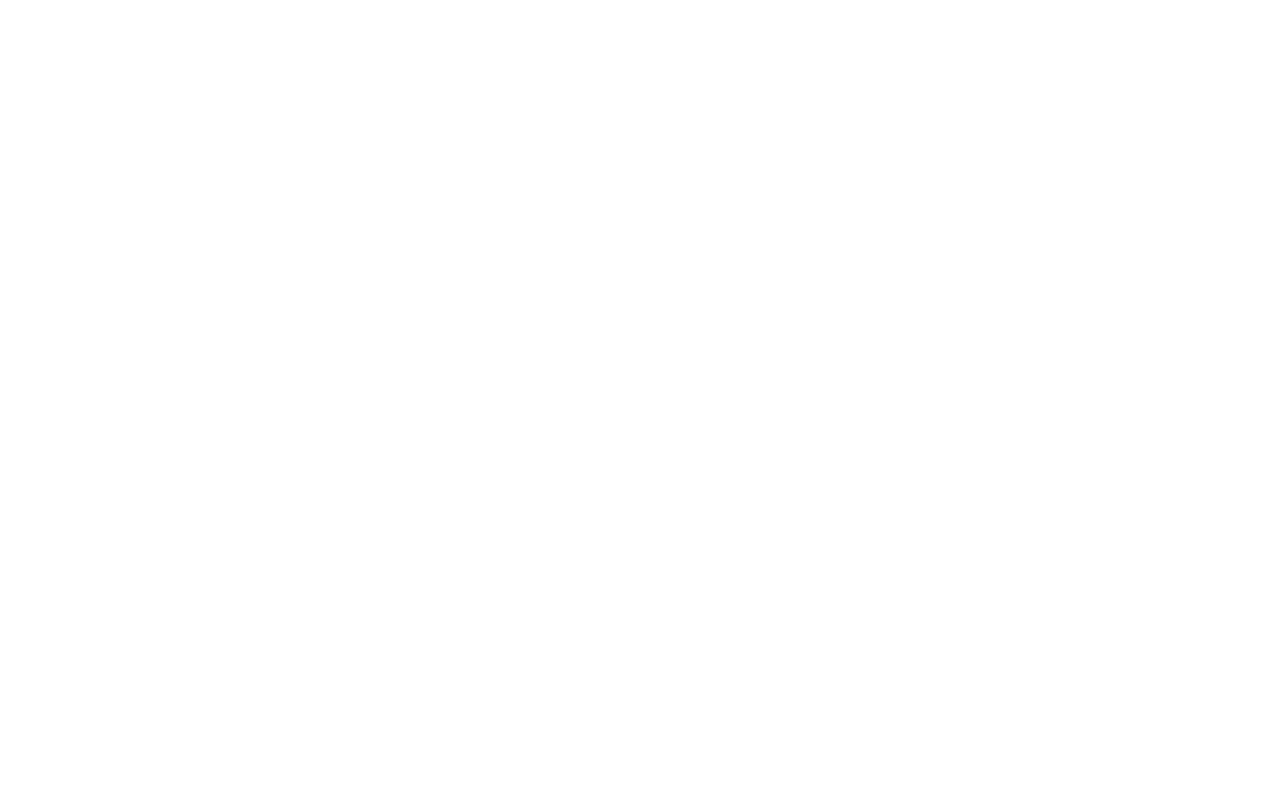
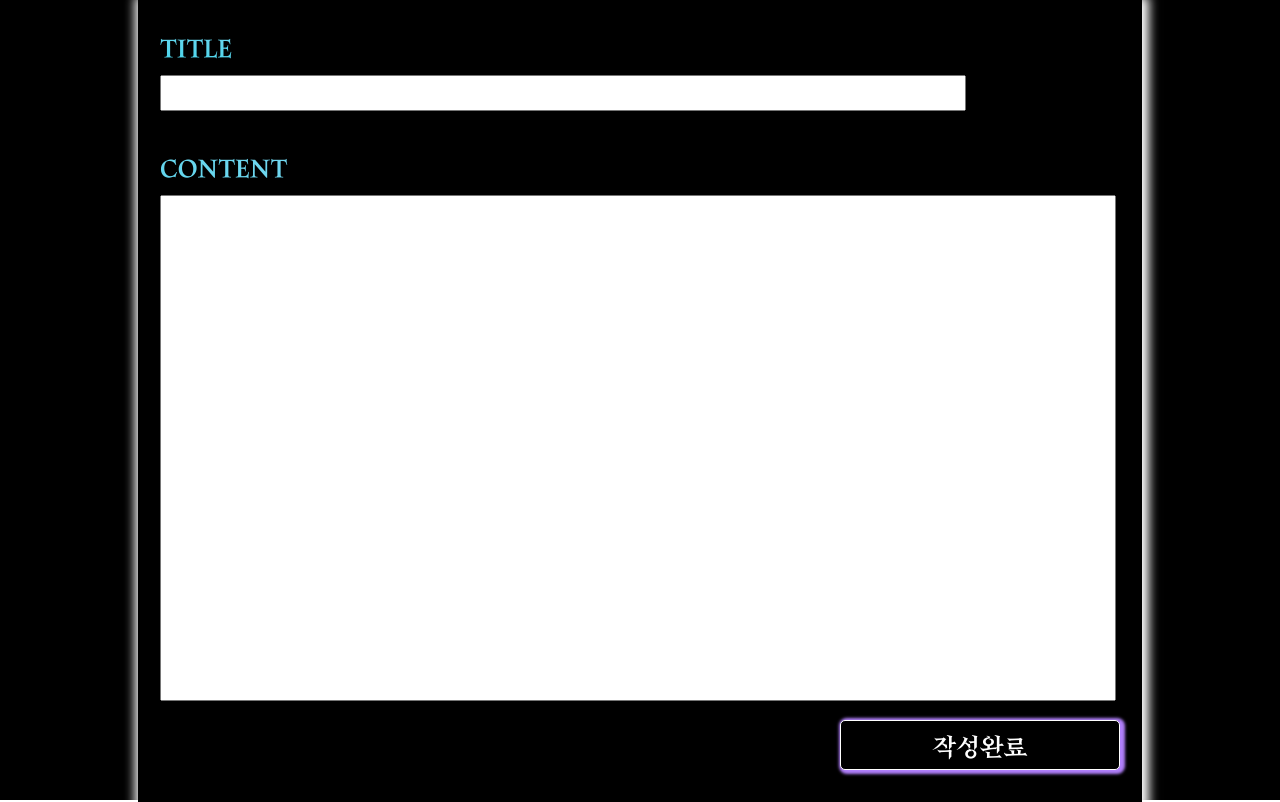
Before and after one commit to team3-hogwartsCommunity/FE-HogwartCommuity-Public, a React (Create React App) app in the folder harrypotter-community/: page /create_post in a window 1280 px wide. Before the commit this address had no page. Built offline with nearby package versions, Linux system fonts and the light colour scheme.

Commit message:
#007-eunbin : 게시글작성페이지 디자인 구현

```diff
--- /dev/null
+++ b/harrypotter-community/src/pages/CreatePost.jsx
@@ -0,0 +1,110 @@
+import React from 'react'
+
+import styled from 'styled-components'
+
+function CreatePost() {
+  return (
+    <StBackGround>
+      <StContainer>
+        <StFormBox>
+          <StTitleForm>
+            <label>TITLE</label><br />
+            <StTitleInput />
+          </StTitleForm>
+          <StContentForm>
+            <label>CONTENT</label><br />
+            <StContentInput />
+          </StContentForm>
+          <StFormButton>작성완료</StFormButton>
+        </StFormBox>
+      </StContainer>
+    </StBackGround>
+  )
+}
+
+const StBackGround = styled.div`
+  height: 100vh;
+  background-color: black;
+`
+
+const StContainer = styled.div`
+  width: 1000px;
+  height: 800px;
+  border: 2px solid;
+  box-shadow: 2px 3px 10px 5px white;
+  position: absolute;
+  left: 50%;
+  top: 50%;
+  transform: translate(-50%, -50%);
+`
+
+const StFormBox = styled.form`
+  display: flex;
+  flex-direction: column;
+`
+const StTitleForm = styled.div`
+  width: 800px;
+  height: 100px;
+  margin-left: 20px;
+  margin-top: 30px;
+  margin-bottom: 20px;
+  font-size: 24px;
+  font-weight: 500;
+  font-family: 'lightFont';
+  background-image: linear-gradient(to right top, #05d4e6, #c9d8f6);
+  background-clip: text;
+  -webkit-background-clip: text;
+  color: transparent;
+`
+const StTitleInput = styled.textarea`
+  width: 800px;
+  height: 30px;
+  margin-top: 10px;
+  font-size: 20px;
+  resize: none;
+`
+
+const StContentForm = styled.div`
+  /* width: 800px; */
+  height: 500px;
+  margin-left: 20px;
+  font-size: 24px;
+  font-weight: 500;
+  font-family: 'lightFont';
+  background-image: linear-gradient(to right top, #05d4e6, #c9d8f6);
+  background-clip: text;
+  -webkit-background-clip: text;
+  color: transparent;
+`
+
+const StContentInput = styled.textarea`
+  width: 950px;
+  height: 500px;
+  margin-top: 10px;
+  font-size: 24px;
+  text-align: left;
+  display: flex;
+  vertical-align: top;
+  resize: none;
+`
+
+const StFormButton = styled.button`
+  width: 280px;
+  height: 50px;
+  display: flex;
+  margin-top: 70px;
+  margin-left: 700px;
+  align-items: center;
+  justify-content: center;
+  font-size: 24px;
+  border: 1px solid;
+  border-radius: 5px;
+  box-shadow: 2px 1px 3px 3px #b07ffa;
+  background-color: black;
+  font-family: 'lightFont';
+  color: white;
+  cursor: pointer;
+`
+
+
+export default CreatePost
--- a/harrypotter-community/src/shared/Router.js
+++ b/harrypotter-community/src/shared/Router.js
@@ -1,5 +1,6 @@
 import React from 'react'
 import { BrowserRouter, Route, Routes } from 'react-router-dom'
+import CreatePost from '../pages/CreatePost'
 import Join from '../pages/Join'
 import Login from '../pages/Login'
 
@@ -9,6 +10,7 @@
       <Routes>
         <Route path='/' element={<Login />}/>
         <Route path='join' element={<Join />}/>
+        <Route path='create_post' element={<CreatePost />}/>
       </Routes>
     </BrowserRouter>
   )
```
